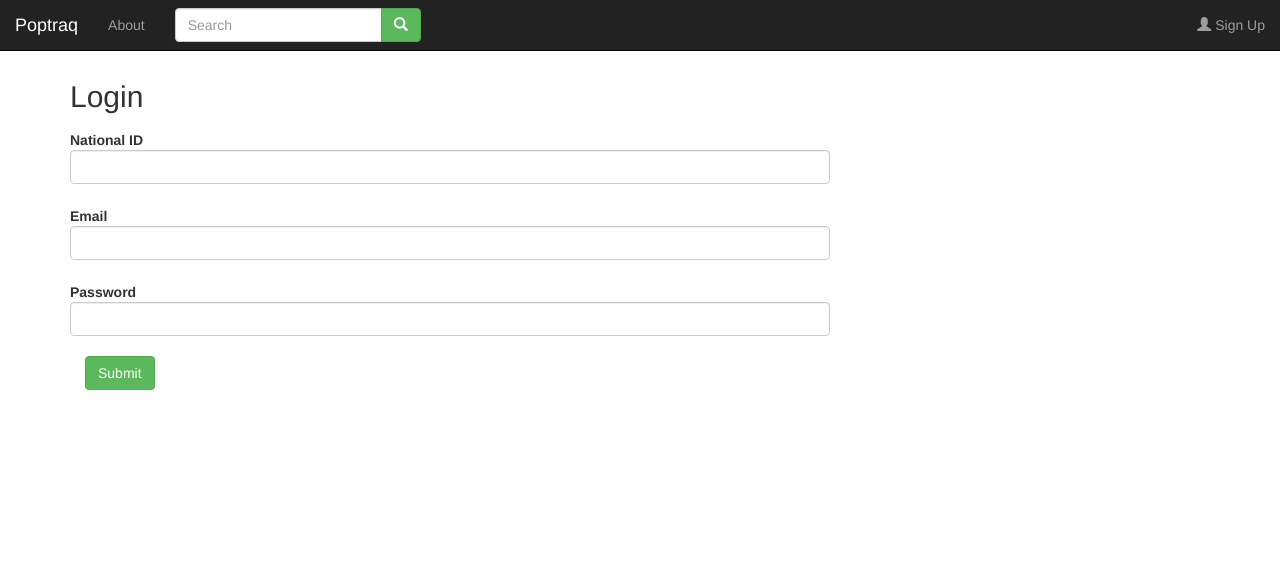
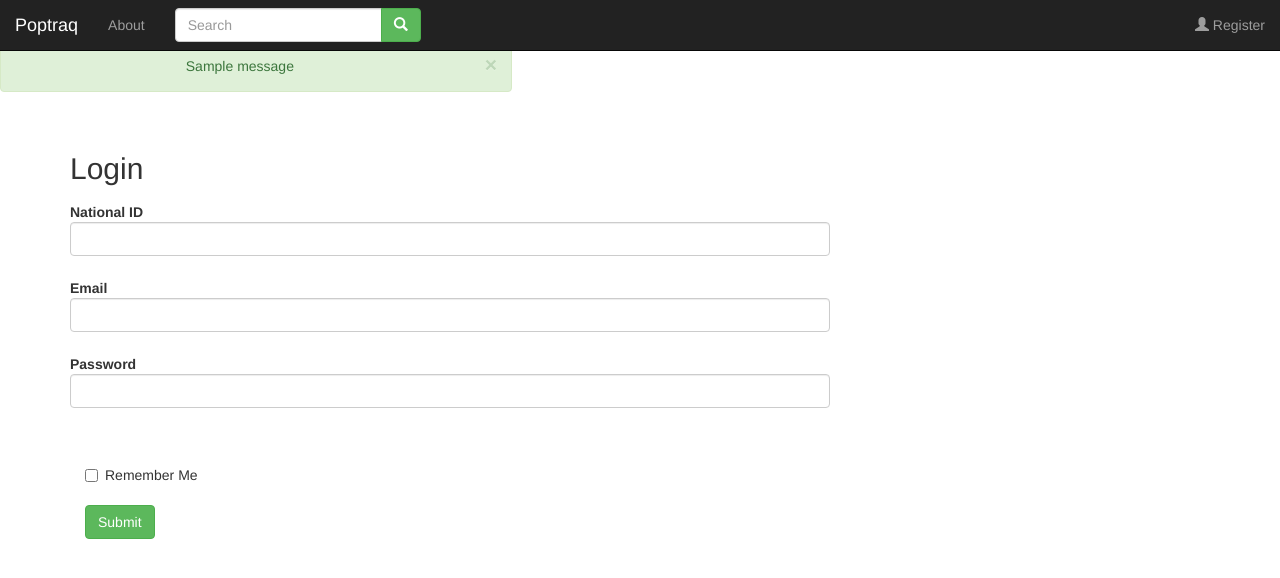
Before and after one commit to maxwellicharia/poptraq, a Flask app: page /user/login in a window 1280 px wide. Shown: the top 578 px of the page. Run offline with Flask 2, Linux system fonts and the light colour scheme; tables that the repository leaves empty hold one stand-in row (values such as "Sample post"); one stand-in notice (Sample message) is shown; parts of the project's set-up code (start-up, migrations or seed data) failed here and were passed over; some libraries are stand-ins or nearby versions.

Commit message:
[Edit] - Notifications

```diff
--- a/poptraq/user/templates/login.html
+++ b/poptraq/user/templates/login.html
@@ -6,46 +6,26 @@
 
 {% block nav %}
     <ul class="nav navbar-nav navbar-right">
-      <li><a href="{{ url_for('user.signup')}}"><span class="glyphicon glyphicon-user"></span> Sign Up</a></li>
+      <li><a href="{{ url_for('user.register')}}"><span class="glyphicon glyphicon-user"></span> Register</a></li>
     </ul>
 <script src='https://www.google.com/recaptcha/api.js'></script>
 {% endblock %}
 
 {% block content %}
-    {% if email %}
-        <div class="alert alert-info alert-dismissible text-center">
-            Already logged in as: <strong>{{ email }}. </strong>
-            <a href="{{ url_for('user.account')}}" class="alert-link" style="color:green;"> Proceed</a>
-            or
-            <a href="{{ url_for('user.logout')}}" class="alert-link" style="color:red;"> Logout</a>
-            <a href="" class="close" data-dismiss="alert" aria-label="close">&times;</a>
-        </div>
-    {% endif %}
+    {% with messages = get_flashed_messages(with_categories=true) %}
+      <!-- Categories: success (green), info (blue), warning (yellow), danger (red) -->
+      {% if messages %}
+        {% for category, message in messages %}
+          <div class="alert alert-{{ category }} alert-dismissible text-center" role="alert">
+              <button type="button" class="close" data-dismiss="alert" aria-label="Close">
+                  <span aria-hidden="true">&times;</span>
+              </button>
+              <!-- <strong>Title</strong> --> {{ message }}
+          </div>
+        {% endfor %}
+      {% endif %}
+    {% endwith %}
 
-    {% if not_found %}
-        <div class="alert alert-danger alert-dismissible text-center">
-            You are not in the system,
-            <a href="{{ url_for('user.signup')}}" class="alert-link" style="color:green;"> signup</a>
-            to proceed.
-            <a href="" class="close" data-dismiss="alert" aria-label="close">&times;</a>
-        </div>
-    {% endif %}
-<!--Setting password reset on this link-->
-    {% if invalid %}
-        <div class="alert alert-danger alert-dismissible text-center">
-            You are not in the system,
-            <a href="{{ url_for('user.signup')}}" class="alert-link" style="color:green;"> signup</a>
-            to proceed.
-            <a href="" class="close" data-dismiss="alert" aria-label="close">&times;</a>
-        </div>
-    {% endif %}
-
-    {% if to_confirm %}
-        <div class="alert alert-danger alert-dismissible text-center">
-            Login to confirm Account.
-            <a href="" class="close" data-dismiss="alert" aria-label="close">&times;</a>
-        </div>
-    {% endif %}
 <div class="container">
     <br/>
     <h2>Login</h2>
@@ -56,7 +36,8 @@
             {{ wtf.form_field(form.national_id) }}
             {{ wtf.form_field(form.email) }}
             {{ wtf.form_field(form.password) }}
-            <div class="g-recaptcha" data-sitekey="6LfgSHMUAAAAAPCT_9i_stHIR_AxowHyHvF-oD0z"></div>
+            {{ wtf.form_field(form.recaptcha) }}
+            {{ wtf.form_field(form.remember_me) }}
         </dl>
         <input class="btn btn-success" type="submit" value="Submit"/>
     </form>
```
